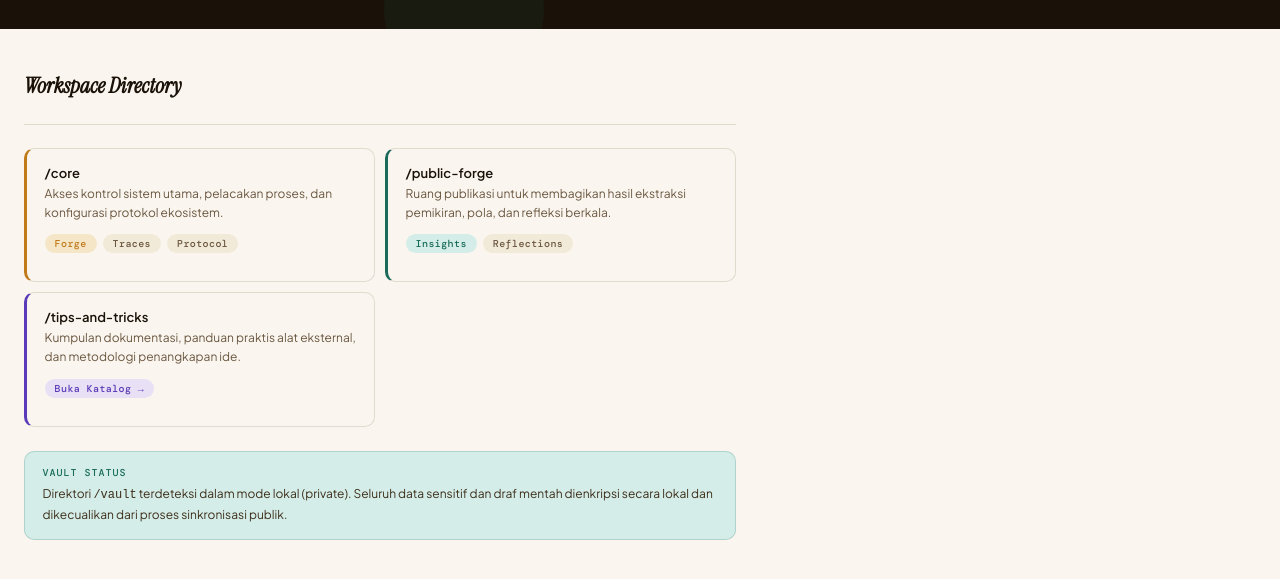
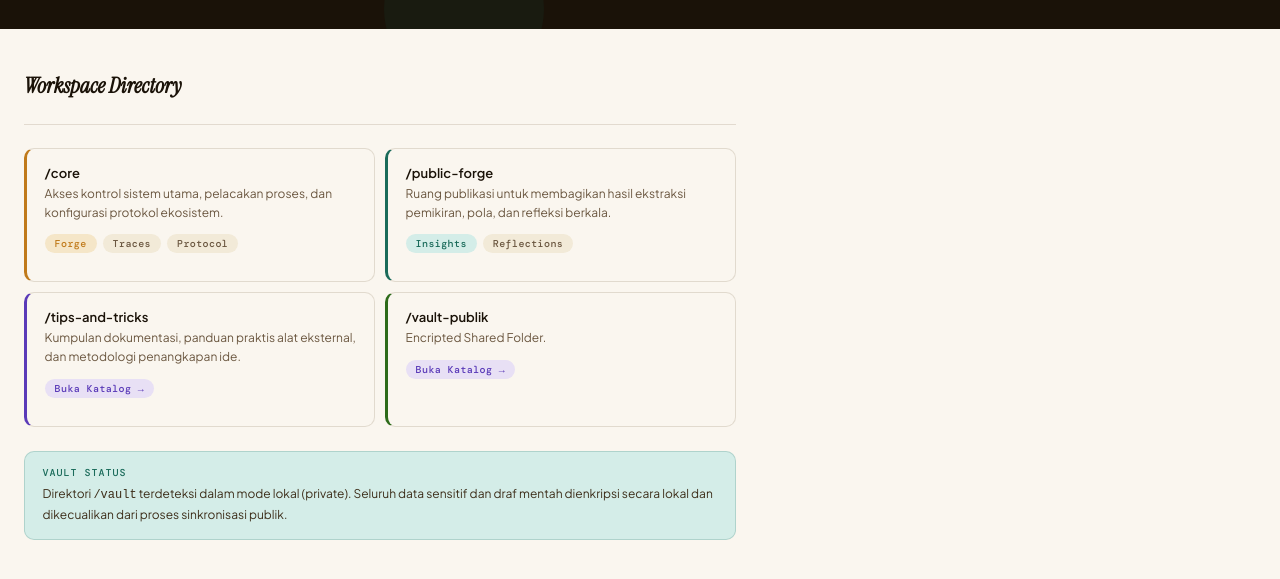
Before and after one commit to alsyalove/insight, a plain HTML site: page index.html in a window 1280 px wide. Shown: the part 231-810 px from the top of the page. Drawn offline with nearby package versions, Linux system fonts and the light colour scheme.

Commit message:
Fix: Setup routing, Cloudflare auth, dan mengamankan direktori vault

```diff
--- a/index.html
+++ b/index.html
@@ -50,6 +50,13 @@
         </div>
       </div>
 
+      <div class="feature-card green">
+        <h3>/vault-publik</h3>
+        <p>Encripted Shared Folder.</p>
+        <div class="tag-row" style="margin-top: 12px;">
+          <a href="tips-and-tricks/index.html" class="tag purple" style="text-decoration: none;">Buka Katalog →</a>
+        </div>
+      </div>
     </div>
 
     <div class="info-box" style="margin-top: 1.5rem;">
```
Also changed, not shown: vault-publik/index.html (added, +1 -0 lines), 2 other files.
